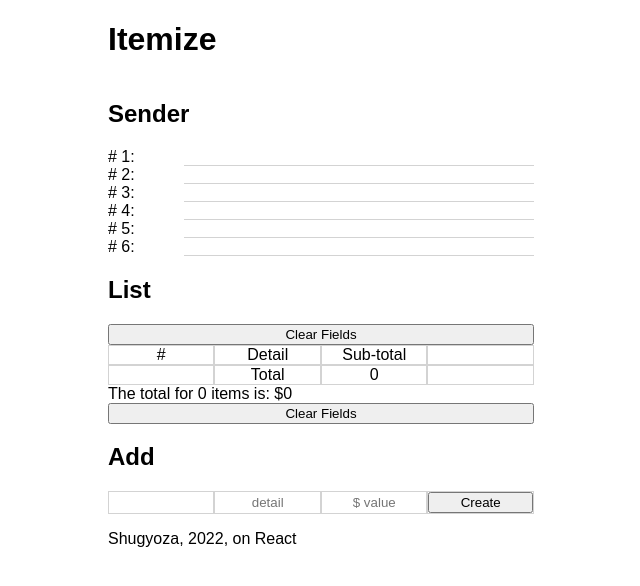
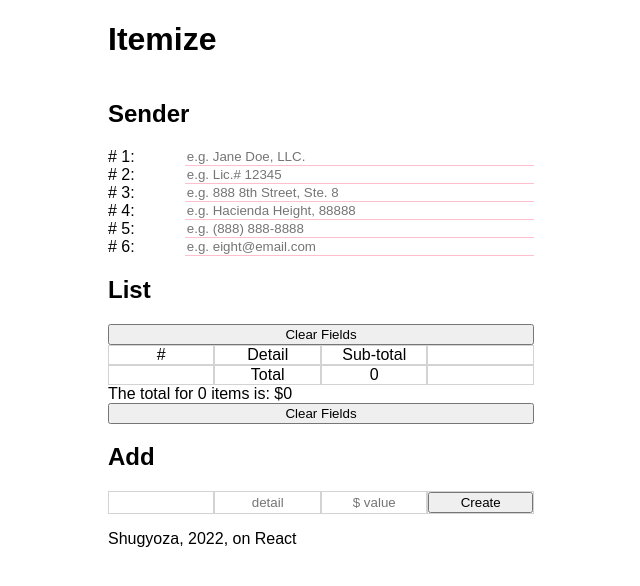
Before and after one commit to shugyoza/break-it-down, a React (Create React App) app in the folder client/: page / in a window 1280 px wide. Shown: the top 586 px of the page, without its empty margins (319-959 px from the left). Built offline with nearby package versions, Linux system fonts and the light colour scheme.

Commit message:
eliminate .editable on Sender.

```diff
--- a/client/src/App.js
+++ b/client/src/App.js
@@ -13,7 +13,7 @@ function App(props) {
   const [total, setTotal] = useState(0);
 
   const senderFields = 6;
-  const [sender, setSender] = useState(new Array(senderFields).fill({text: '', editable: false}));
+  const [sender, setSender] = useState(new Array(senderFields).fill(''));
 
   const recipientFields = 6;
   const [recipient, setRecipient] = useState(new Array(senderFields).fill({text: '', editable: false}));
@@ -75,14 +75,8 @@ function App(props) {
     setItems(newItems);
 }
 
-  function save(e) {
-    // console.log(e.target.id)
-    // TODO set all editables false, save all text to item, and only set current's editables as true, if there is
-
-  }
-
   return (
-    <div onClick={save} ref={containerRef} className={'container'}>
+    <div ref={containerRef} className={'container'}>
       <h1 className='title noprint'>Itemize</h1>
       <From setSender={setSender} sender={sender} />
       <ItemList items={items} setItems={setItems} total={total} setTotal={setTotal} deleteItem={deleteItem} clickClearFields={clickClearFields} />
--- a/client/src/Field.js
+++ b/client/src/Field.js
@@ -2,7 +2,7 @@ import React, {useState, useRef} from 'react';
 
 export default function Field({sender, setSender, placeholder, idx, text, bool}) {
 
-    const [editable, setEditable] = useState(bool);
+    const [editable, setEditable] = useState(true);
     const [alpha, setAlpha] = useState('');
     const fieldRef = useRef();
     const label = `# ${idx + 1}`;
@@ -11,11 +11,11 @@ export default function Field({sender, setSender, placeholder, idx, text, bool})
 
     const saveInput = (idx, e) => {
         const newInput = fieldRef.current.value;
+        if (newInput === '') return;
         setAlpha(newInput);
         setSender((prevSender) => {
             const newSender = JSON.parse(JSON.stringify(prevSender));
-            const newLine = {text: newInput, editable: false};
-            newSender[idx] = newLine;
+            newSender[idx] = newInput;
             return newSender;
         });
         setEditable(false);
@@ -28,7 +28,18 @@ export default function Field({sender, setSender, placeholder, idx, text, bool})
         setAlpha(text);
         setSender((prevSender) => {
             const newSender = JSON.parse(JSON.stringify(prevSender));
-            newSender[idx].editable = true;
+            return newSender;
+        });
+        return;
+    }
+
+    // clear field
+    const clearField = (e) => {
+        setEditable(true);
+        setAlpha('');
+        setSender((prevSender) => {
+            const newSender = JSON.parse(JSON.stringify(prevSender));
+            newSender[idx] = '';
             return newSender;
         });
         return;
@@ -38,7 +49,10 @@ export default function Field({sender, setSender, placeholder, idx, text, bool})
          <div className='label-input tr'>
             <label className='noprint' htmlFor={`field-${idx + 1}`}>{label}:</label>
             {!editable ?
-                (<button id={`btn-${idx + 1}`} className='btn-data' onClick={() => update(text)}>{text}</button>) :
+                (<div className='tr'>
+                    <button id={`btn-${idx + 1}`} className='btn-data' onClick={() => update(text)}>{text.length ? text : placeholder[`${idx + 1}`]}</button>
+                    {text.length ? <button onClick={clearField} className='btn-clear'>Clear</button> : null}
+                </div>) :
                 (<div className='tr noprint'>
                     <input id={`field-${idx + 1}`} name={`field-${idx + 1}`} className='value' ref={fieldRef} onChange={input} type='text' value={alpha} placeholder={placeholder[`${idx + 1}`]} />
                     {alpha ? <button id={`save-field-${idx + 1}`} className='btn-save' onClick={() => saveInput(idx)} >Save</button> : null}
--- a/client/src/Sender.js
+++ b/client/src/Sender.js
@@ -12,12 +12,21 @@ export default function Sender({sender, setSender}) {
         '6': 'e.g. eight@email.com'
     }
 
+    const label = {
+        '1': 'Name',
+        '2': 'Extra',
+        '3': 'Address1',
+        '4': 'Address2',
+        '5': 'Phone',
+        '6': 'Email'
+    }
+
     return (
         <section className='sender'>
             <h2 className='noprint'>
                 Sender
             </h2>
-            {sender.map((line, idx) => <Field idx={idx} placeholder={placeholder} text={line.text} bool={line.editable} sender={sender} setSender={setSender} />)}
+            {sender.map((line, idx) => <Field idx={idx} placeholder={placeholder} label={label} text={line} sender={sender} setSender={setSender} />)}
         </section>
     )
 }
--- a/client/src/index.css
+++ b/client/src/index.css
@@ -69,7 +69,8 @@ button {
   width: 100%;
 }
 
-button.btn-save {
+button.btn-save,
+button.btn-clear {
   width: 18%;
 }
 
@@ -93,6 +94,7 @@ button.btn-data {
   background-color: transparent;
   border: none;
   border-bottom: 1px solid lightgray;
+  text-align: start;
 }
 
 button.btn-data:hover {
@@ -101,6 +103,7 @@ button.btn-data:hover {
 
 section.sender input {
   border-bottom: 1px solid pink;
+  text-align: start;
 }
 
 section.sender input:hover {
```
